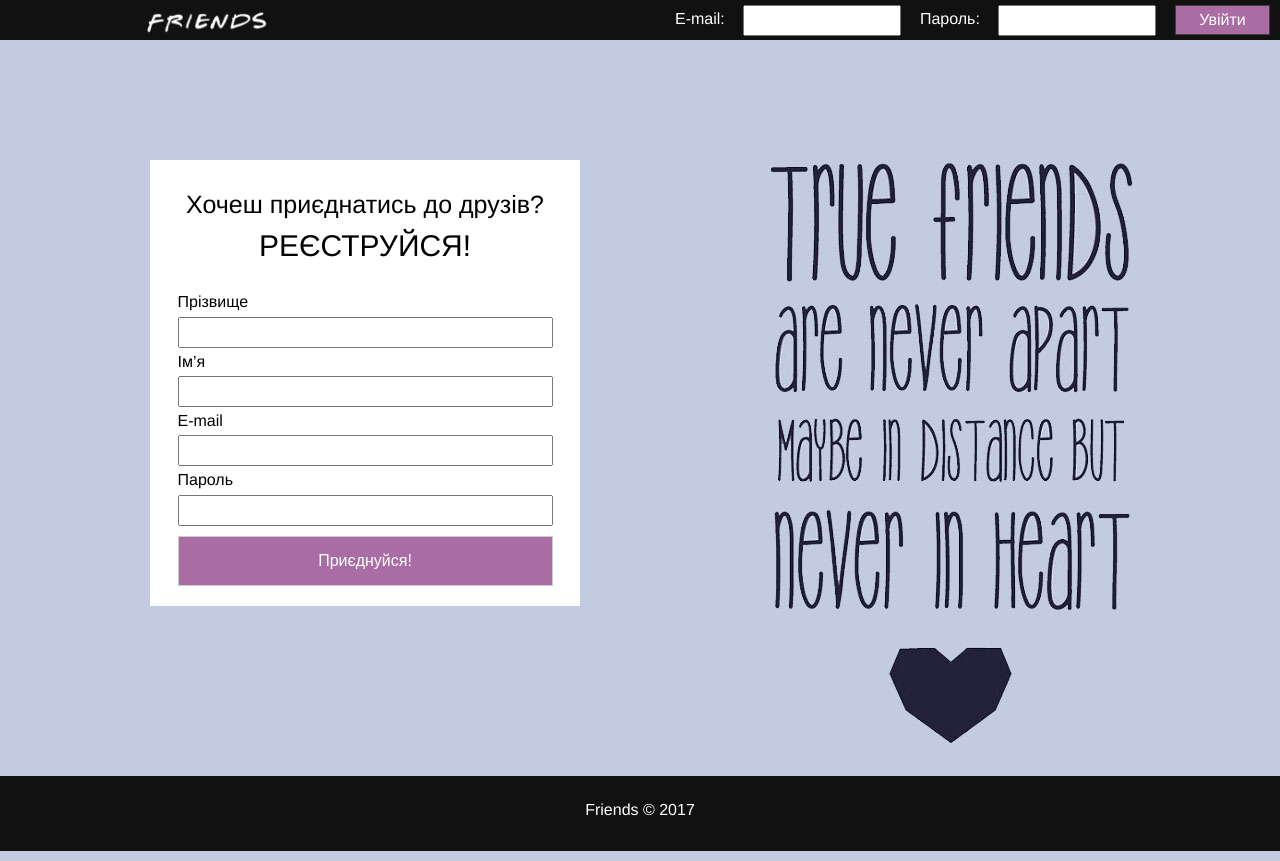
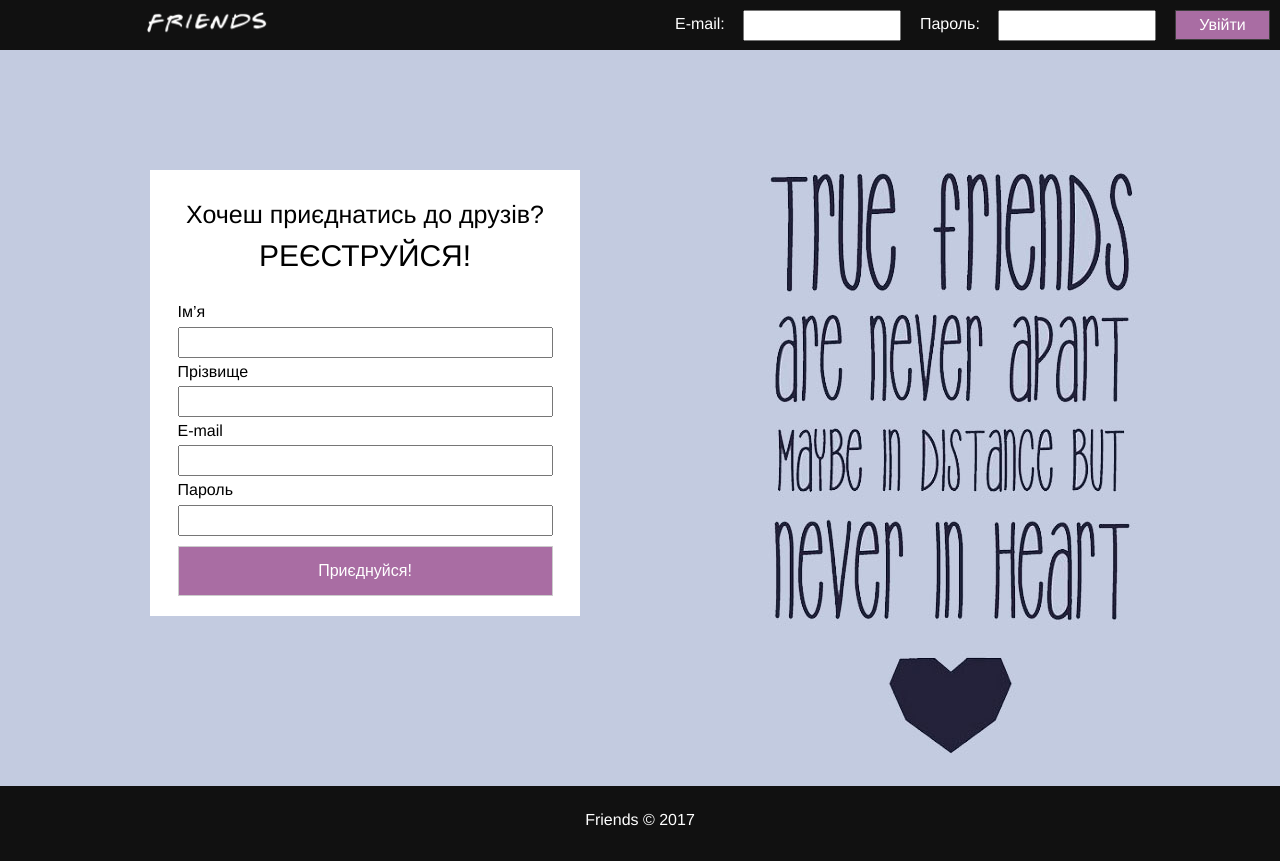
Before and after one commit to dmytro-kushnir/Social-network, a PHP site: page /avtorizefrond2.html in a window 1280 px wide. Run offline with PHP 8.4, Linux system fonts and the light colour scheme; some libraries are stand-ins or nearby versions.

Commit message:
change header
change header in avtorize

```diff
--- a/app/controllers/registration.controller.js
+++ b/app/controllers/registration.controller.js
@@ -2,6 +2,6 @@ var app = angular.module("singupApp", []);
 
 app.controller("singUpController", function($scope){
 	$scope.register = function(newUser){
-		$scope.msg = 'Welcome' +$scope.user.firstname+'! You have singed in =)';
+		$scope.msg = 'Welcome ' +$scope.user.secondname+'! You have singed in =)';
 	}
 });
--- a/avtorizefrond2.html
+++ b/avtorizefrond2.html
@@ -32,11 +32,19 @@
                 <a href="index.html"><button type="button" class="mainenter_button">Увійти</button></a>
             </form>
         </article>
-        <article class="registration" >
+        <article class="registration"  ng-controller="singUpController">
             <p class="registration_header">Хочеш приєднатись до друзів?</p>
             <p class="registration_secondheader">реєструйся!</p>
-            <form name="registration" ng-submit="register()">
-                <div class="partOfForm" ng-controller="singUpController">
+            <form name="registration" class="formRegistration" ng-submit="register()">
+                <div class="partOfForm" >
+                    <label for="name">Ім’я</label>
+                    <input class="inputsPartOfForm"
+                    	   name="secondname"
+                    	   type="text"
+                    	   id="name"
+                    	   ng-model="user.secondname"
+                    	   ng-required="true">
+                    <p class="error" ng-show="registration.secondname.$invalid && registration.secondname.$touched">Поле не може бути пустим!</p>
                     <label for="firstname">Прізвище</label>
                     <input class="inputsPartOfForm"
                     	   name="firstname"
@@ -45,14 +53,7 @@
                     	   ng-model="user.firstname"
                     	   ng-required="true">
                     <p class="error" ng-show="registration.firstname.$invalid && registration.firstname.$touched">Поле не може бути пустим!</p>
-                    <label for="name">Ім’я</label>
-                    <input class="inputsPartOfForm"
-                    	   name="secondname"
-                    	   type="text"
-                    	   id="name"
-                    	   ng-model="user.secondname"
-                    	   ng-required="true">
-                    <p class="error" ng-show="registration.secondname.$invalid && registration.secondname.$touched">Поле не може бути пустим!</p>
+
                     <label for="email">E-mail</label>
                     <input class="inputsPartOfForm"
                     	   name="email"
--- a/src/css/stylefrondAvtorize.css
+++ b/src/css/stylefrondAvtorize.css
@@ -67,7 +67,7 @@ input[disabled="disabled"]{
     height: 180px;
     margin: 0 auto 15px;
 }
-form{
+.formRegistration{
     display: flex;
 }
 .mainenter_button{
@@ -140,7 +140,7 @@ form{
 
 @media  screen and (min-width: 768px){
 	.header{
-		height: 40px;
+		height: 50px;
 	}
     .navbar-brand{
         margin: 8px 0 0 30px;
@@ -156,7 +156,7 @@ form{
         color: white;
         height: 30px;
         width: 600px;
-        margin: 5px 10px 0;
+        margin: 10px 10px 0;
     }
     .main{
         padding: 50px 0 50px;
```
